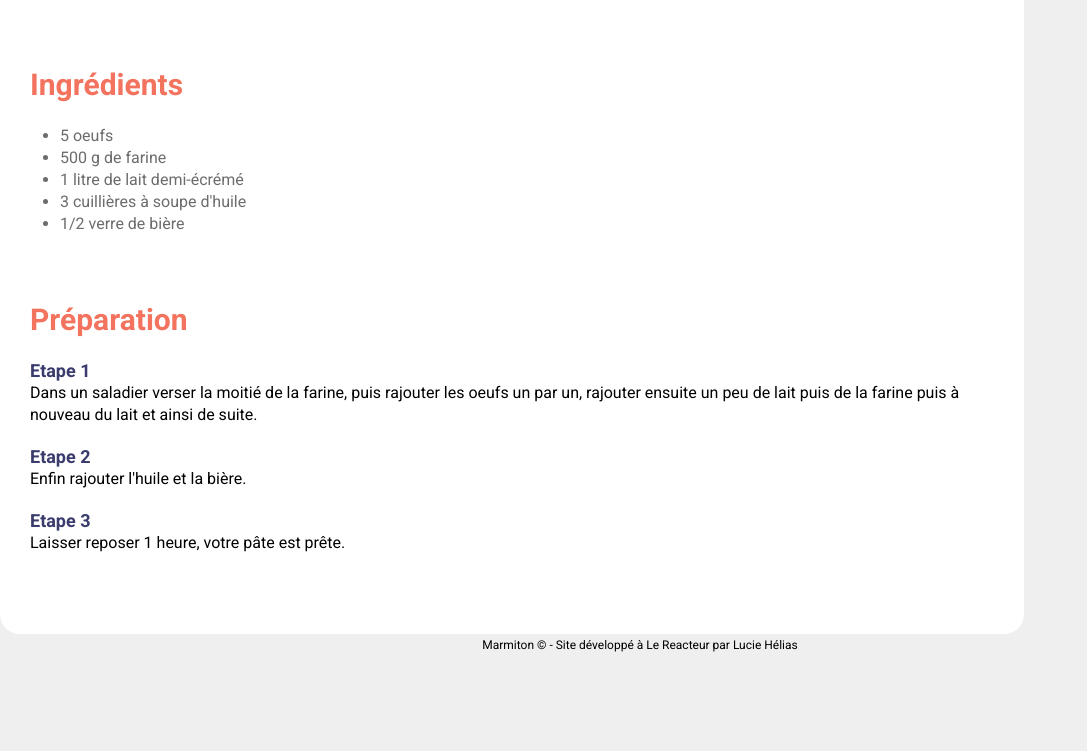
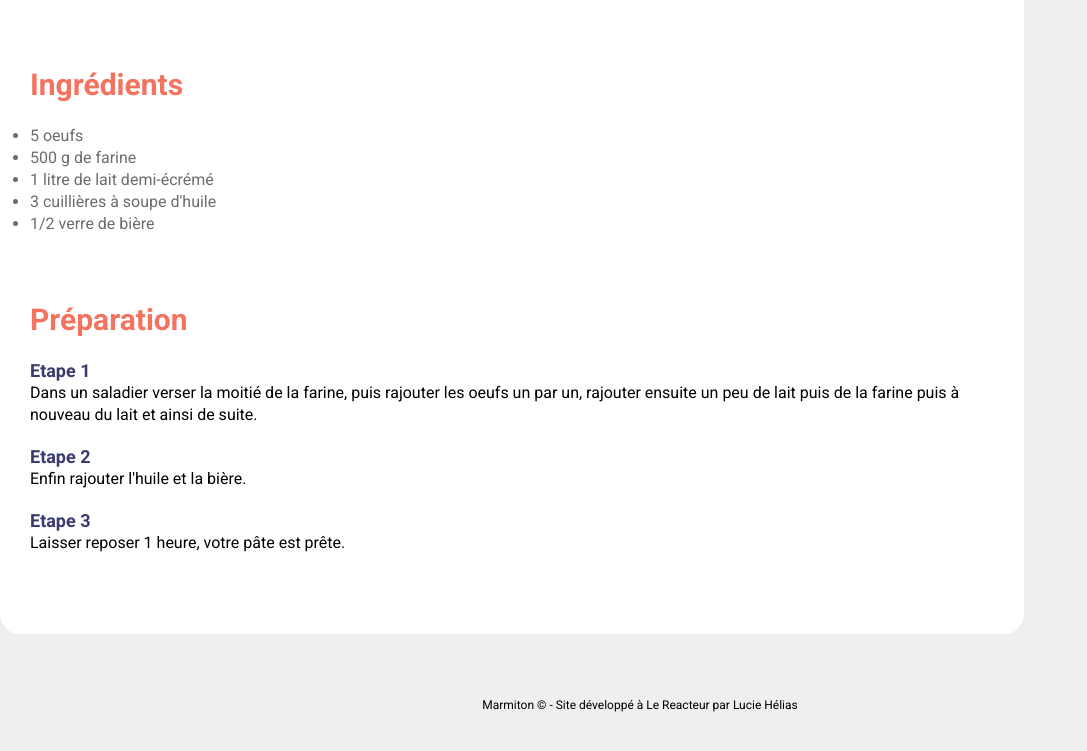
Before and after one commit to luciehelias/Marmiton, a plain HTML site: page index.html in a window 1280 px wide. Shown: the part 717-1468 px from the top of the page, without its empty margins (0-1087 px from the left). Before the commit the page ends 1393 px from the top, so only its background shows below. Drawn offline with Linux system fonts and the light colour scheme.

Commit message:
footer margin

```diff
--- a/assets/css/style.css
+++ b/assets/css/style.css
@@ -22,6 +22,7 @@ footer {
   font-size: 12px;
   line-height: 14.06px;
   font-weight: 400px;
+  margin: 60px 0;
 }
 
 section {
@@ -60,7 +61,7 @@ h3 {
 
 ul {
   list-style: disc;
-  margin-left: 30px;
+  /* margin-left: 30px; */
 }
 
 li {
```
